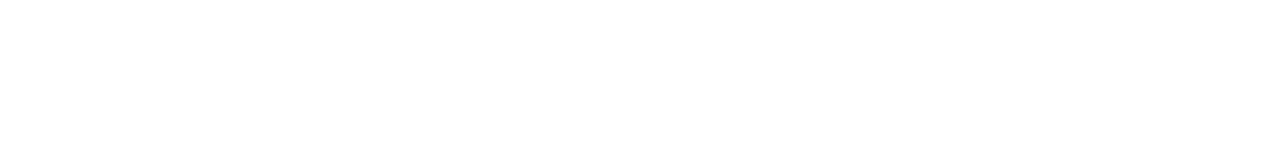
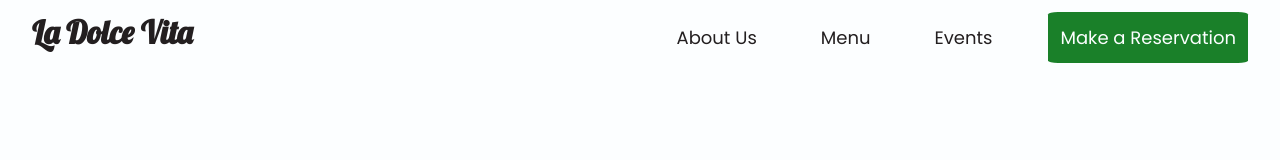
Before and after one commit to adnanekouna-a/La-Dolce-Vita, a plain HTML site: page index.html in a window 1280 px wide. Drawn offline with Linux system fonts and the light colour scheme.

Commit message:
Add navbar

```diff
--- a/index.html
+++ b/index.html
@@ -10,5 +10,15 @@
 		<link rel="stylesheet" href="style.css" />
 		<title>La Dolce Vita</title>
 	</head>
-	<body></body>
+	<body>
+		<nav id="navbar">
+			<h1 id="home-link"><a href="/">La Dolce Vita</a></h1>
+			<ul id="nav-elements-list">
+				<li class="nav-element"><a href="#">About Us</a></li>
+				<li class="nav-element"><a href="#">Menu</a></li>
+				<li class="nav-element"><a href="#">Events</a></li>
+			</ul>
+			<a href="#" target="_blank" id="reservation-btn">Make a Reservation</a>
+		</nav>
+	</body>
 </html>
--- a/style.css
+++ b/style.css
@@ -8,3 +8,68 @@
 	--cs-red: #db2b39;
 	--cs-gray: #231f20;
 }
+
+* {
+	margin: 0;
+	padding: 0;
+	border: 0;
+	box-sizing: border-box;
+}
+
+body {
+	background-color: var(--bg-color);
+	height: 100%;
+	width: 100%;
+}
+
+#navbar {
+	display: flex;
+	flex-direction: row;
+	justify-content: space-between;
+	padding: 0.75rem 2rem 0.5rem 2rem;
+}
+
+#home-link {
+	flex-grow: 1.5;
+}
+
+#home-link > a {
+	color: var(--cs-gray);
+	font-family: var(--logo-font);
+	font-size: 2rem;
+	text-decoration: none;
+}
+
+#nav-elements-list {
+	display: flex;
+	flex-direction: row;
+	align-items: center;
+	gap: 2rem;
+	margin-right: 2.5rem;
+}
+
+.nav-element {
+	display: flex;
+	flex-direction: row;
+	align-items: center;
+	float: left;
+}
+
+.nav-element > a {
+	color: var(--text-color);
+	font-family: var(--title-font);
+	font-size: 1.125rem;
+	text-decoration: none;
+	padding-right: 1rem;
+	padding-left: 1rem;
+}
+
+#reservation-btn {
+	font-family: var(--title-font);
+	font-size: 1.125rem;
+	background-color: var(--accent-color);
+	color: var(--bg-color);
+	text-decoration: none;
+	padding: 0.75rem;
+	border-radius: 5%;
+}
```
